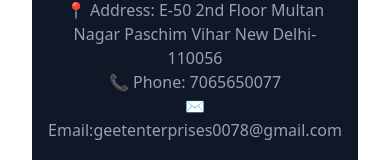
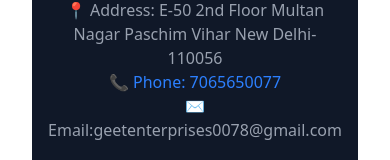
Before and after one commit to Nitik-sharma/financeapp, a React (Vite) app: page / in a window 390 px wide. Shown: the part 2908-3068 px from the top of the page. Built offline with nearby package versions, Linux system fonts and the light colour scheme.

Commit message:
add mobile function

```diff
--- a/src/pages/Home.jsx
+++ b/src/pages/Home.jsx
@@ -7,6 +7,11 @@ import { FaInstagram } from "react-icons/fa";
 import { FaWhatsapp } from "react-icons/fa";
 
 const Home = () => {
+  const handleCall = () => {
+    window.location.href = "tel:7065650077";
+  };
+
+
 
   return (
     <div className="min-h-screen bg-gray-100 text-gray-900">
@@ -160,7 +165,14 @@ const Home = () => {
               Delhi-110056
             </p>
           </Link>
-          <p>📞 Phone: 7065650077</p>
+
+          <p
+            onClick={handleCall}
+            className="text-blue-500 hover:underline cursor-pointer"
+          >
+            📞 Phone: 7065650077
+          </p>
+
           <Link
             to={
               "https://mail.google.com/mail/u/0/#search/geetenterprises0078%40gmail.com?compose=new"
```
